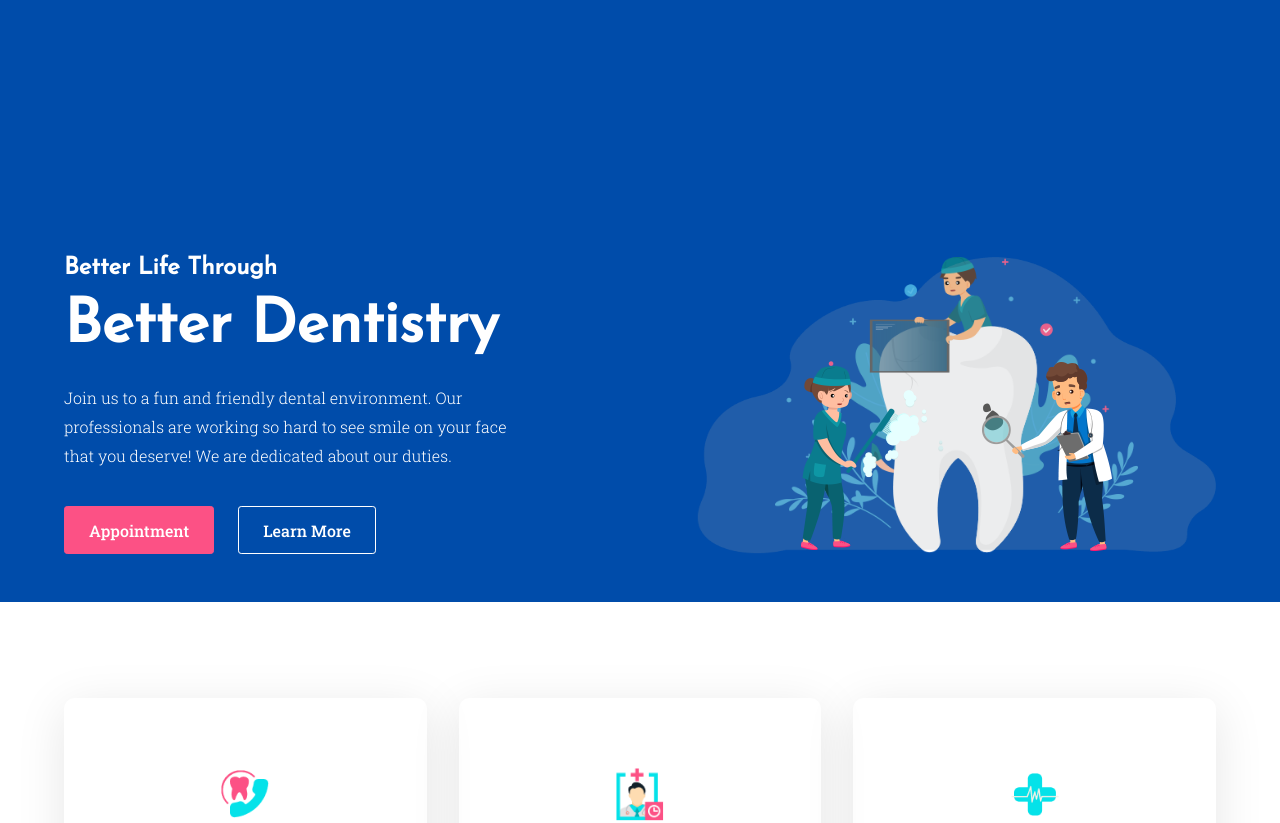
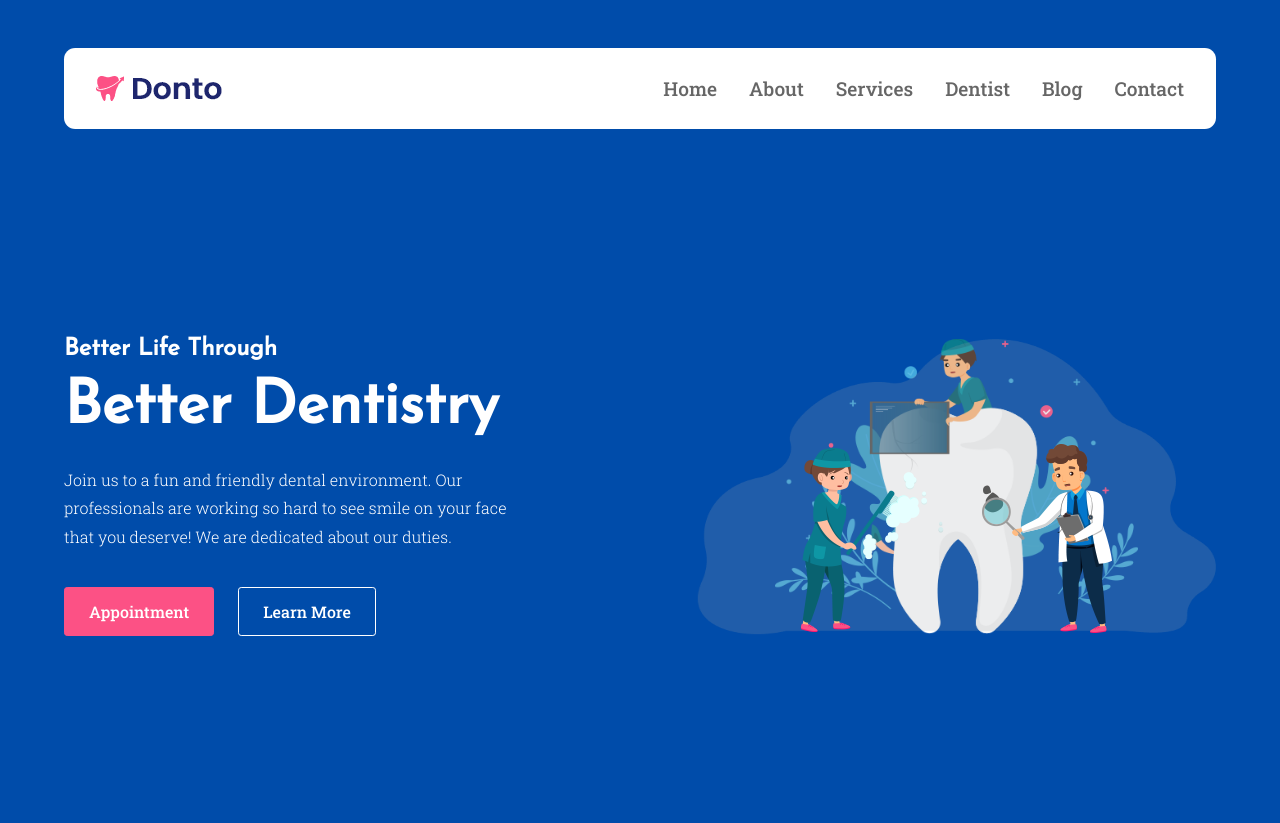
Before and after one commit to wakar-malik/dentist-website, a React (Vite) app: page / in a window 1280 px wide. Shown: the top 823 px of the page. Built offline with nearby package versions, Linux system fonts and the light colour scheme.

Commit message:
fixed responsiveness of navbar

```diff
--- a/src/components/Modal/Modal.jsx
+++ b/src/components/Modal/Modal.jsx
@@ -1,13 +1,13 @@
 import { createPortal } from "react-dom";
 import styles from "./Modal.module.css";
 import Button from "../Button/Button";
-import { FaRegWindowClose } from "react-icons/fa";
+import { AiOutlineCloseCircle } from "react-icons/ai";
 
 function ModalOverlay({ children, onCloseModal }) {
   return (
     <div className={styles.modalOverlay}>
       <Button className={styles.closeModalBtn} onClick={onCloseModal}>
-        <FaRegWindowClose style={{ fontSize: "1.7rem" }} />
+        <AiOutlineCloseCircle style={{ fontSize: "1.7rem", fontWeight: 900 }} />
       </Button>
       {children}
     </div>
--- a/src/section/Home/Home.jsx
+++ b/src/section/Home/Home.jsx
@@ -9,7 +9,7 @@ import Button from "../../components/Button/Button";
 function Home() {
   return (
     <Section className={`${styles.homeSection}`}>
-      {/* <Navbar /> */}
+      <Navbar />
 
       <div className={`${styles.homeContainer} globalWidth`}>
         <div className={styles.homeLeft}>
--- a/src/section/Home/Home.module.css
+++ b/src/section/Home/Home.module.css
@@ -1,6 +1,5 @@
 .homeSection {
-  padding: 3rem 0;
-  /* height: 95vh; */
+  padding: 3rem 0 15rem;
   background-color: var(--bgColor);
 }
 
--- a/src/section/Navbar/Navbar.jsx
+++ b/src/section/Navbar/Navbar.jsx
@@ -2,14 +2,23 @@
 import IMAGES from "../../constants/Images";
 import Image from "../../components/Image/Image";
 import styles from "./Navbar.module.css";
+import { AiOutlineMenu } from "react-icons/ai";
+import { useEffect, useState } from "react";
 
 const Navbar = () => {
+  const [navActive, setNavActive] = useState(false);
+
   const navItems = ["Home", "About", "Services", "Dentist", "Blog", "Contact"];
+
+  const handleNavbar = function () {
+    setNavActive((prev) => !prev);
+  };
 
   return (
     <nav className={`${styles.navContainer} globalWidth`}>
       <Logo imgSrc={IMAGES.logo} />
-      <NavItems navItems={navItems} />
+      <NavItems navItems={navItems} navActive={navActive} />
+      <AiOutlineMenu onClick={handleNavbar} className={styles.navbarMenuIcon} />
     </nav>
   );
 };
@@ -22,10 +31,14 @@ const Logo = (props) => {
   );
 };
 
-const NavItems = (props) => {
+const NavItems = ({ navItems, navActive }) => {
   return (
-    <ul className={styles.navItemsContainer}>
-      {props.navItems.map((item, index) => (
+    <ul
+      className={
+        navActive ? styles.navItemsContainer : styles.navItemsContainerActive
+      }
+    >
+      {navItems.map((item, index) => (
         <li key={index} className={styles.navItem}>
           {item}
         </li>
--- a/src/section/Navbar/Navbar.module.css
+++ b/src/section/Navbar/Navbar.module.css
@@ -6,28 +6,69 @@
 
 .navContainer,
 .navItemsContainer,
+.navItemsContainerActive,
 .logoContainer {
   display: flex;
   align-items: center;
   justify-content: space-between;
 }
 
-.navItemsContainer {
+.navbarMenuIcon {
+  font-size: 1.7rem;
+  font-weight: 900;
+  color: #1e266d;
+}
+
+.navItemsContainer,
+.navItemsContainerActive {
   list-style: none;
   column-gap: 2rem;
+  transform: 1s;
 }
 
-.navItemsContainer > .navItem {
+.navItem {
   font-family: var(--robotoSlabMedium);
   font-size: 1.2rem;
   cursor: pointer;
   transition: all 0.1s ease-in;
 }
 
-.navItemsContainer > .navItem:hover {
+.navItem:hover {
   color: #fc5185;
 }
 
 .logoImg {
   cursor: pointer;
 }
+
+@media screen and (min-width: 921px) {
+  .navbarMenuIcon {
+    display: none;
+  }
+}
+
+@media screen and (max-width: 920px) {
+  .navContainer {
+    position: relative;
+  }
+
+  .navItemsContainerActive {
+    display: none;
+  }
+
+  .navItemsContainer {
+    position: absolute;
+    flex-direction: column;
+    background-color: var(--white);
+    top: 110%;
+    left: 0;
+    right: 0;
+    border-radius: 0.7rem;
+    padding: 2rem 0;
+    z-index: 10;
+  }
+
+  .navItem {
+    padding: 1rem 2rem;
+  }
+}
```
